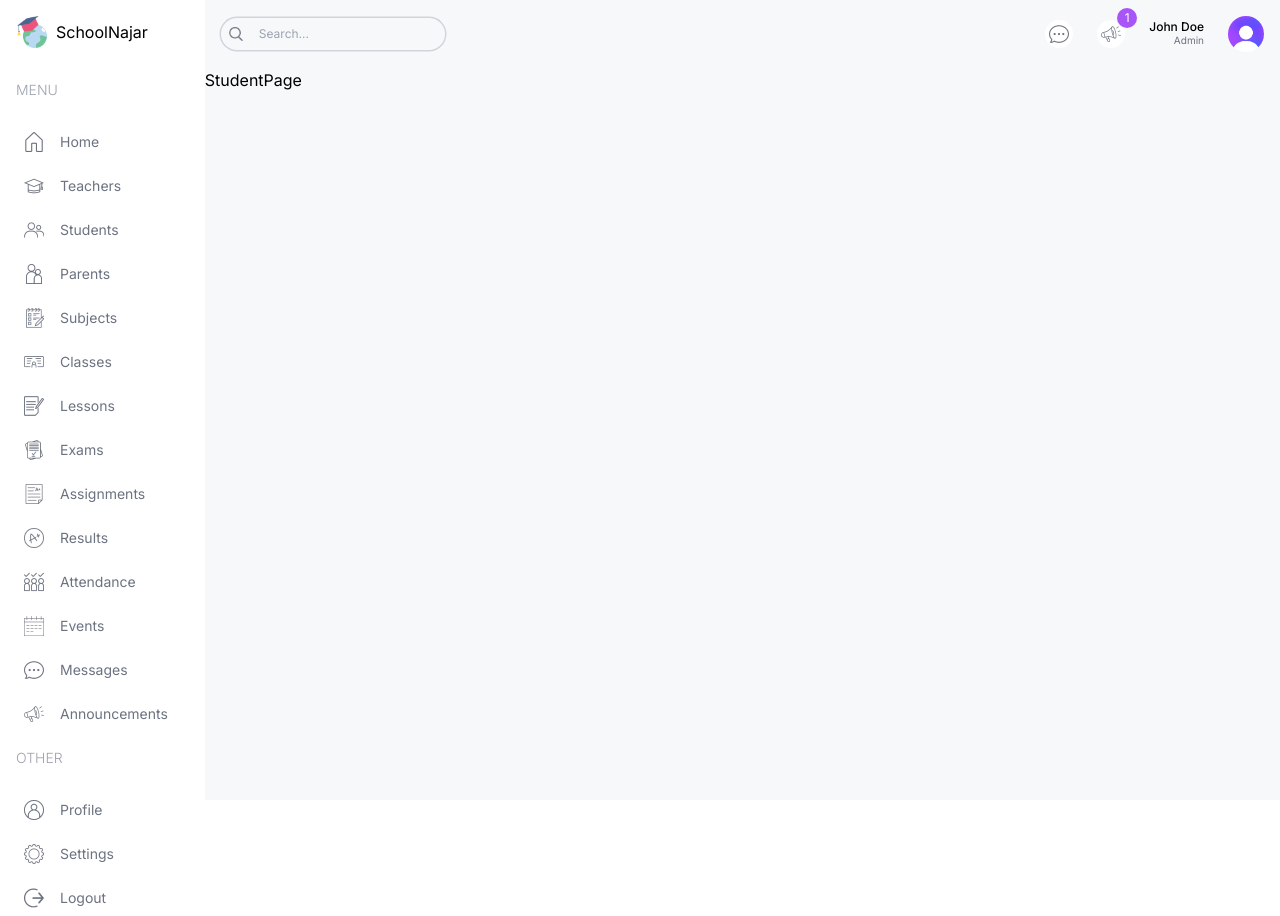
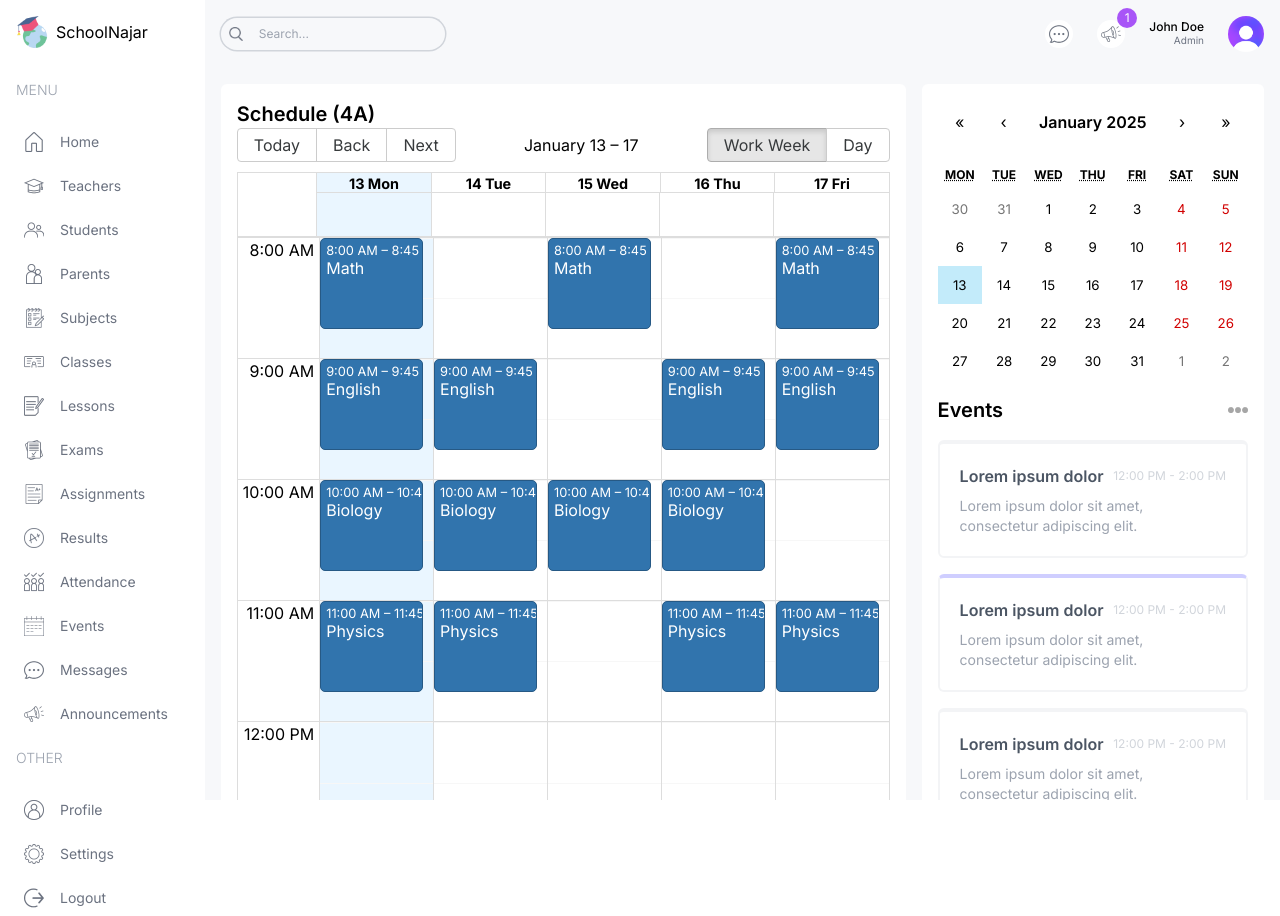
Before and after one commit to mohammadalnajar/school-management-dash, a Next.js app: page /student in a window 1280 px wide. Built offline with nearby package versions, Linux system fonts and the light colour scheme.

Commit message:
add BigCalendar and Announcements components to StudentPage; update calendar events to 2025

```diff
--- a/src/app/(dashboard)/student/page.tsx
+++ b/src/app/(dashboard)/student/page.tsx
@@ -1,7 +1,24 @@
-import React from 'react';
+import Announcements from '@/components/Announcements';
+import BigCalendar from '@/components/BigCalendar';
+import EventCalendar from '@/components/EventCalendar';
 
 const StudentPage = () => {
-    return <div>StudentPage</div>;
+    return (
+        <div className='p-4 flex gap-4 flex-col xl:flex-row'>
+            {/* LEFT */}
+            <div className='w-full xl:w-2/3'>
+                <div className='h-full bg-white p-4 rounded-md'>
+                    <h1 className='text-xl font-semibold'>Schedule (4A)</h1>
+                    <BigCalendar />
+                </div>
+            </div>
+            {/* RIGHT */}
+            <div className='w-full xl:w-1/3 flex flex-col gap-8'>
+                <EventCalendar />
+                <Announcements />
+            </div>
+        </div>
+    );
 };
 
 export default StudentPage;
--- /dev/null
+++ b/src/components/BigCalendar.tsx
@@ -0,0 +1,34 @@
+'use client';
+
+import { Calendar, momentLocalizer, View, Views } from 'react-big-calendar';
+import moment from 'moment';
+import { calendarEvents } from '@/lib/data';
+import 'react-big-calendar/lib/css/react-big-calendar.css';
+import { useState } from 'react';
+
+const localizer = momentLocalizer(moment);
+
+const BigCalendar = () => {
+    const [view, setView] = useState<View>(Views.WORK_WEEK);
+
+    const handleOnChangeView = (selectedView: View) => {
+        setView(selectedView);
+    };
+
+    return (
+        <Calendar
+            localizer={localizer}
+            events={calendarEvents}
+            startAccessor='start'
+            endAccessor='end'
+            views={['work_week', 'day']}
+            view={view}
+            style={{ height: '98%' }}
+            onView={handleOnChangeView}
+            min={new Date(2025, 1, 0, 8, 0, 0)}
+            max={new Date(2025, 1, 0, 17, 0, 0)}
+        />
+    );
+};
+
+export default BigCalendar;
--- a/src/lib/data.ts
+++ b/src/lib/data.ts
@@ -900,143 +900,139 @@ export const calendarEvents = [
     {
         title: 'Math',
         allDay: false,
-        start: new Date(2024, 7, 12, 8, 0),
-        end: new Date(2024, 7, 12, 8, 45)
+        start: new Date(2025, 0, 13, 8, 0),
+        end: new Date(2025, 0, 13, 8, 45)
     },
     {
         title: 'English',
         allDay: false,
-        start: new Date(2024, 7, 12, 9, 0),
-        end: new Date(2024, 7, 12, 9, 45)
+        start: new Date(2025, 0, 13, 9, 0),
+        end: new Date(2025, 0, 13, 9, 45)
     },
     {
         title: 'Biology',
         allDay: false,
-        start: new Date(2024, 7, 12, 10, 0),
-        end: new Date(2024, 7, 12, 10, 45)
+        start: new Date(2025, 0, 13, 10, 0),
+        end: new Date(2025, 0, 13, 10, 45)
     },
     {
         title: 'Physics',
         allDay: false,
-        start: new Date(2024, 7, 12, 11, 0),
-        end: new Date(2024, 7, 12, 11, 45)
+        start: new Date(2025, 0, 13, 11, 0),
+        end: new Date(2025, 0, 13, 11, 45)
     },
     {
         title: 'Chemistry',
         allDay: false,
-        start: new Date(2024, 7, 12, 13, 0),
-        end: new Date(2024, 7, 12, 13, 45)
+        start: new Date(2025, 0, 13, 13, 0),
+        end: new Date(2025, 0, 13, 13, 45)
     },
     {
         title: 'History',
         allDay: false,
-        start: new Date(2024, 7, 12, 14, 0),
-        end: new Date(2024, 7, 12, 14, 45)
+        start: new Date(2025, 0, 13, 14, 0),
+        end: new Date(2025, 0, 13, 14, 45)
     },
     {
         title: 'English',
         allDay: false,
-        start: new Date(2024, 7, 13, 9, 0),
-        end: new Date(2024, 7, 13, 9, 45)
+        start: new Date(2025, 0, 14, 9, 0),
+        end: new Date(2025, 0, 14, 9, 45)
     },
     {
         title: 'Biology',
         allDay: false,
-        start: new Date(2024, 7, 13, 10, 0),
-        end: new Date(2024, 7, 13, 10, 45)
+        start: new Date(2025, 0, 14, 10, 0),
+        end: new Date(2025, 0, 14, 10, 45)
     },
     {
         title: 'Physics',
         allDay: false,
-        start: new Date(2024, 7, 13, 11, 0),
-        end: new Date(2024, 7, 13, 11, 45)
+        start: new Date(2025, 0, 14, 11, 0),
+        end: new Date(2025, 0, 14, 11, 45)
     },
-
     {
         title: 'History',
         allDay: false,
-        start: new Date(2024, 7, 13, 14, 0),
-        end: new Date(2024, 7, 13, 14, 45)
+        start: new Date(2025, 0, 14, 14, 0),
+        end: new Date(2025, 0, 14, 14, 45)
     },
     {
         title: 'Math',
         allDay: false,
-        start: new Date(2024, 7, 14, 8, 0),
-        end: new Date(2024, 7, 14, 8, 45)
+        start: new Date(2025, 0, 15, 8, 0),
+        end: new Date(2025, 0, 15, 8, 45)
     },
     {
         title: 'Biology',
         allDay: false,
-        start: new Date(2024, 7, 14, 10, 0),
-        end: new Date(2024, 7, 14, 10, 45)
+        start: new Date(2025, 0, 15, 10, 0),
+        end: new Date(2025, 0, 15, 10, 45)
     },
-
     {
         title: 'Chemistry',
         allDay: false,
-        start: new Date(2024, 7, 14, 13, 0),
-        end: new Date(2024, 7, 14, 13, 45)
+        start: new Date(2025, 0, 15, 13, 0),
+        end: new Date(2025, 0, 15, 13, 45)
     },
     {
         title: 'History',
         allDay: false,
-        start: new Date(2024, 7, 14, 14, 0),
-        end: new Date(2024, 7, 13, 14, 45)
+        start: new Date(2025, 0, 15, 14, 0),
+        end: new Date(2025, 0, 15, 14, 45)
     },
     {
         title: 'English',
         allDay: false,
-        start: new Date(2024, 7, 15, 9, 0),
-        end: new Date(2024, 7, 15, 9, 45)
+        start: new Date(2025, 0, 16, 9, 0),
+        end: new Date(2025, 0, 16, 9, 45)
     },
     {
         title: 'Biology',
         allDay: false,
-        start: new Date(2024, 7, 15, 10, 0),
-        end: new Date(2024, 7, 15, 10, 45)
+        start: new Date(2025, 0, 16, 10, 0),
+        end: new Date(2025, 0, 16, 10, 45)
     },
     {
         title: 'Physics',
         allDay: false,
-        start: new Date(2024, 7, 15, 11, 0),
-        end: new Date(2024, 7, 15, 11, 45)
+        start: new Date(2025, 0, 16, 11, 0),
+        end: new Date(2025, 0, 16, 11, 45)
     },
-
     {
         title: 'History',
         allDay: false,
-        start: new Date(2024, 7, 15, 14, 0),
-        end: new Date(2024, 7, 15, 14, 45)
+        start: new Date(2025, 0, 16, 14, 0),
+        end: new Date(2025, 0, 16, 14, 45)
     },
     {
         title: 'Math',
         allDay: false,
-        start: new Date(2024, 7, 16, 8, 0),
-        end: new Date(2024, 7, 16, 8, 45)
+        start: new Date(2025, 0, 17, 8, 0),
+        end: new Date(2025, 0, 17, 8, 45)
     },
     {
         title: 'English',
         allDay: false,
-        start: new Date(2024, 7, 16, 9, 0),
-        end: new Date(2024, 7, 16, 9, 45)
+        start: new Date(2025, 0, 17, 9, 0),
+        end: new Date(2025, 0, 17, 9, 45)
     },
-
     {
         title: 'Physics',
         allDay: false,
-        start: new Date(2024, 7, 16, 11, 0),
-        end: new Date(2024, 7, 16, 11, 45)
+        start: new Date(2025, 0, 17, 11, 0),
+        end: new Date(2025, 0, 17, 11, 45)
     },
     {
         title: 'Chemistry',
         allDay: false,
-        start: new Date(2024, 7, 16, 13, 0),
-        end: new Date(2024, 7, 16, 13, 45)
+        start: new Date(2025, 0, 17, 13, 0),
+        end: new Date(2025, 0, 17, 13, 45)
     },
     {
         title: 'History',
         allDay: false,
-        start: new Date(2024, 7, 16, 14, 0),
-        end: new Date(2024, 7, 16, 14, 45)
+        start: new Date(2025, 0, 17, 14, 0),
+        end: new Date(2025, 0, 17, 14, 45)
     }
 ];
```
